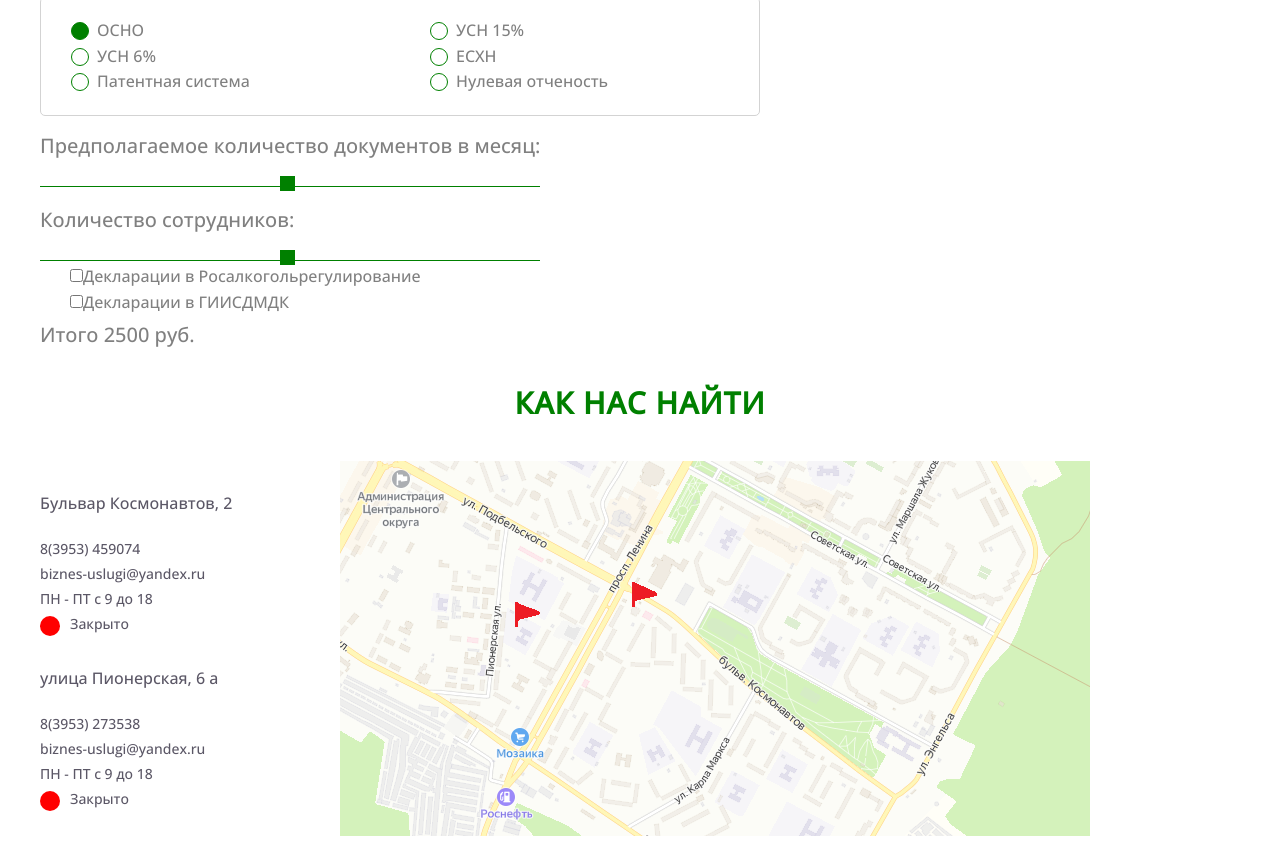
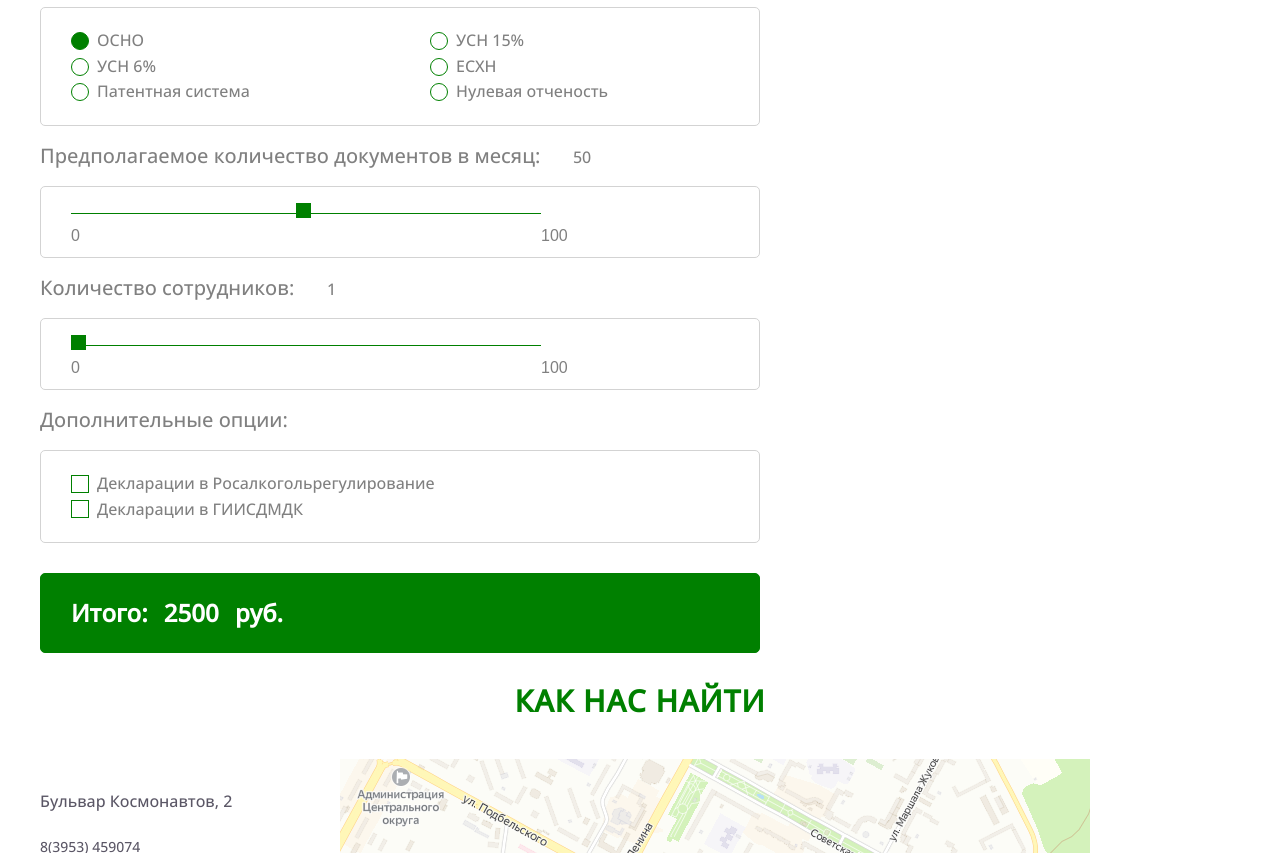
Before and after one commit to ASV78335/biznes-uslugi, a plain HTML site: page src/index.html in a window 1280 px wide. Shown: the part 4454-5307 px from the top of the page. Drawn offline with Linux system fonts and the light colour scheme; files whose address does not match are found by name.

Commit message:
Step13 Calc p.3

```diff
--- a/dist/assets/css/style.css
+++ b/dist/assets/css/style.css
@@ -779,6 +779,7 @@ form button {
 }
 
 .calc__subtitle {
+    display: inline-block;
     margin: 1rem 0;
     font-size: 2rem;
     line-height: 2;
@@ -826,6 +827,7 @@ form button {
 }
 
 .calc__text {
+    display: inline-block;
     padding-left: 3rem;
     font-size: 1.6rem;
     line-height: 1.6;
@@ -833,21 +835,22 @@ form button {
 }
 
 .calc input[type=range] {
+    position: relative;
+    padding-left: 3rem;
     width: 500px;
     appearance: none;
-
+    padding-bottom: 2rem;
 }
 
 .calc input[type=range]::-webkit-slider-runnable-track {
-    /* border-radius: 10px/100%; */
     height: 7px;
     border-bottom: 1px solid green;
     background-color: #fff;
 }
+
 .calc input[type=range]::-webkit-slider-thumb {
     background: green;
     border: 1px solid green;
-    /* border-radius: 10px/100%; */
     cursor: pointer;
     width:15px;
     height: 15px;
@@ -856,20 +859,91 @@ form button {
 }
 
 .calc input[type=range]::-moz-range-track {
-    /* border-radius: 10px/100%; */
     height: 5px;
     border: 1px solid green;
     background-color: green;
 }
+
 .calc input[type=range]::-moz-range-thumb {
     background: green;
     border: 1px solid green;
-    /* border-radius: 10px/100%; */
     cursor: pointer;
 }
 
-.calc__footer {
-    font-size: 2rem;
-    line-height: 2;
+.calc input[type=range]::before {
+    position: absolute;
+    content: '0';
+    top: 2rem;
+    left: 3rem;
+    font-size: 1.6rem;
     color: grey;
 }
+
+.calc input[type=range]::after {
+    position: absolute;
+    content: '100';
+    top: 2rem;
+    left: 100%;
+    font-size: 1.6rem;
+    color: grey;
+}
+
+.calc__group_checkbox {
+    display: block;
+}
+
+.calc__checkbox {
+    position: absolute;
+    z-index: -1;
+    opacity: 0;
+}
+
+.calc__checkbox+label {
+    display: inline-flex;
+    align-items: center;
+    user-select: none;
+    font-size: 1.6rem;
+    line-height: 1.6;
+    color: grey;
+}
+
+.calc__checkbox+label::before {
+    content: '';
+    display: inline-block;
+    width: 1em;
+    height: 1em;
+    flex-shrink: 0;
+    flex-grow: 0;
+    border: 1px solid green;
+    margin-right: 0.5em;
+    background-repeat: no-repeat;
+    background-position: center center;
+    background-size: 50% 50%;
+}
+
+.calc__checkbox:not(:disabled):active+label::before {
+    background-color: lightgreen;
+    border-color: lightgreen;
+}
+
+  .calc__checkbox:checked+label::before {
+    border-color: green;
+    background-color: green;
+}
+
+.calc__footer {
+    margin-top: 3rem;
+    padding: 1rem 3rem;
+    font-size: 2.4rem;
+    font-weight: 700;
+    line-height: 2.4;
+    width: 60%;
+    border: 1px solid green;
+    border-radius: 0.5rem;
+    background-color: green;
+    color: #FFFFFF;
+}
+
+.calc__footer span {
+    padding: 0 1rem;
+}
--- a/src/assets/css/style.css
+++ b/src/assets/css/style.css
@@ -779,6 +779,7 @@ form button {
 }
 
 .calc__subtitle {
+    display: inline-block;
     margin: 1rem 0;
     font-size: 2rem;
     line-height: 2;
@@ -826,6 +827,7 @@ form button {
 }
 
 .calc__text {
+    display: inline-block;
     padding-left: 3rem;
     font-size: 1.6rem;
     line-height: 1.6;
@@ -833,21 +835,22 @@ form button {
 }
 
 .calc input[type=range] {
+    position: relative;
+    padding-left: 3rem;
     width: 500px;
     appearance: none;
-
+    padding-bottom: 2rem;
 }
 
 .calc input[type=range]::-webkit-slider-runnable-track {
-    /* border-radius: 10px/100%; */
     height: 7px;
     border-bottom: 1px solid green;
     background-color: #fff;
 }
+
 .calc input[type=range]::-webkit-slider-thumb {
     background: green;
     border: 1px solid green;
-    /* border-radius: 10px/100%; */
     cursor: pointer;
     width:15px;
     height: 15px;
@@ -856,20 +859,91 @@ form button {
 }
 
 .calc input[type=range]::-moz-range-track {
-    /* border-radius: 10px/100%; */
     height: 5px;
     border: 1px solid green;
     background-color: green;
 }
+
 .calc input[type=range]::-moz-range-thumb {
     background: green;
     border: 1px solid green;
-    /* border-radius: 10px/100%; */
     cursor: pointer;
 }
 
-.calc__footer {
-    font-size: 2rem;
-    line-height: 2;
+.calc input[type=range]::before {
+    position: absolute;
+    content: '0';
+    top: 2rem;
+    left: 3rem;
+    font-size: 1.6rem;
     color: grey;
 }
+
+.calc input[type=range]::after {
+    position: absolute;
+    content: '100';
+    top: 2rem;
+    left: 100%;
+    font-size: 1.6rem;
+    color: grey;
+}
+
+.calc__group_checkbox {
+    display: block;
+}
+
+.calc__checkbox {
+    position: absolute;
+    z-index: -1;
+    opacity: 0;
+}
+
+.calc__checkbox+label {
+    display: inline-flex;
+    align-items: center;
+    user-select: none;
+    font-size: 1.6rem;
+    line-height: 1.6;
+    color: grey;
+}
+
+.calc__checkbox+label::before {
+    content: '';
+    display: inline-block;
+    width: 1em;
+    height: 1em;
+    flex-shrink: 0;
+    flex-grow: 0;
+    border: 1px solid green;
+    margin-right: 0.5em;
+    background-repeat: no-repeat;
+    background-position: center center;
+    background-size: 50% 50%;
+}
+
+.calc__checkbox:not(:disabled):active+label::before {
+    background-color: lightgreen;
+    border-color: lightgreen;
+}
+
+  .calc__checkbox:checked+label::before {
+    border-color: green;
+    background-color: green;
+}
+
+.calc__footer {
+    margin-top: 3rem;
+    padding: 1rem 3rem;
+    font-size: 2.4rem;
+    font-weight: 700;
+    line-height: 2.4;
+    width: 60%;
+    border: 1px solid green;
+    border-radius: 0.5rem;
+    background-color: green;
+    color: #FFFFFF;
+}
+
+.calc__footer span {
+    padding: 0 1rem;
+}
--- a/src/index.html
+++ b/src/index.html
@@ -326,7 +326,7 @@
     <section>
         <div class="container">
             <div class="calc">
-                <h2 class="title">Стоимость бухгалтерского обслуживания</h2>
+                <h2 class="title">Расчет стоимости бухгалтерского обслуживания</h2>
                 <form action="POST">
                     <div for="" class="calc__subtitle">Тип услуги:</div>
                     <div class="calc__group">
@@ -351,13 +351,21 @@
                         <p><input class="calc__radio" type="radio" name="sno" id="sno6" value="1"><label for="sno6" class="calc__text">Нулевая отченость</label> </p>
                     </div>
                     <div class="calc__subtitle">Предполагаемое количество документов в месяц:</div>
-                    <p><input type="range" name="doc" min="1" max="100" step="1" value="50"></p>
+                    <div class="calc__text" id="doc">50</div>
+                    <div class="calc__group">
+                        <p><input type="range" name="doc" min="1" max="100" step="1" value="50"></p>
+                    </div>
                     <div class="calc__subtitle">Количество сотрудников:</div>
-                    <p><input type="range" name="person" min="1" max="100" step="1" value="50"></p>
-                    <p><label class="calc__text"><input type="checkbox" name="rar" value="0">Декларации в Росалкогольрегулирование</label></p>
-                    <p><label class="calc__text"><input type="checkbox" name="sno" value="0">Декларации в ГИИСДМДК</label></p>
-
-                    <div class="calc__footer">Итого <span>2500</span> руб.</div>
+                    <div class="calc__text" id="person">1</div>
+                    <div class="calc__group">
+                        <p><input type="range" name="person" min="1" max="100" step="1" value="1"></p>
+                    </div>
+                    <div class="calc__subtitle">Дополнительные опции:</div>
+                    <div class="calc__group calc__group_checkbox">
+                        <p><input class="calc__checkbox" type="checkbox" name="rar" id="rar" value="0"><label for="rar" class="calc__text">Декларации в Росалкогольрегулирование</label></p>
+                        <p><input class="calc__checkbox" type="checkbox" name="dmdk" id="dmdk" value="0"><label for="dmdk" class="calc__text">Декларации в ГИИСДМДК</label></p>
+                    </div>
+                    <div class="calc__footer">Итого: <span>2500</span> руб.</div>
                 </form>
 
             </div>
--- a/src/js/main.js
+++ b/src/js/main.js
@@ -5,6 +5,7 @@ import accordion from './modules/accordion';
 import slider from './modules/slider';
 import feedback from './modules/feedback';
 import buttons from './modules/buttons';
+import calc from './modules/calc';
 
 window.addEventListener('DOMContentLoaded', () => {
     'use strict';
@@ -21,4 +22,5 @@ window.addEventListener('DOMContentLoaded', () => {
     slider('.slider__item', '.arrow_left', '.arrow_right');
     feedback();
     buttons();
+    calc();
 });
```
Also changed, not shown: dist/index.html (+15 -7 lines), package.json (deleted, +0 -27 lines), src/js/modules/calc.js (+18 -1 lines), dist/script.js, 2 other files.
